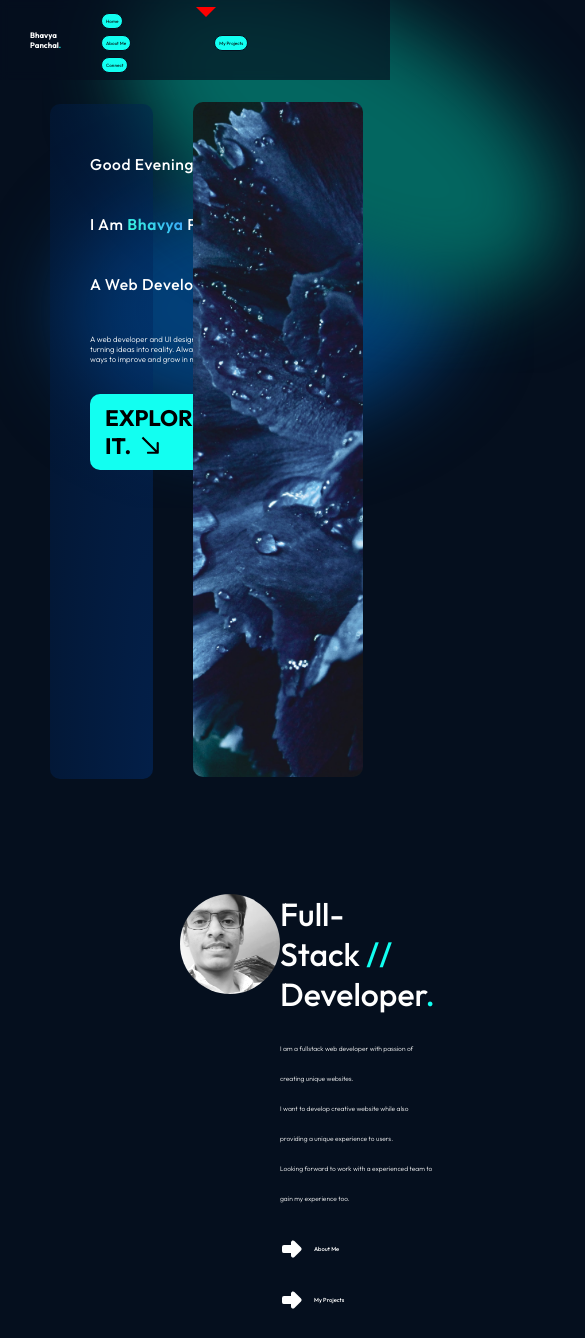
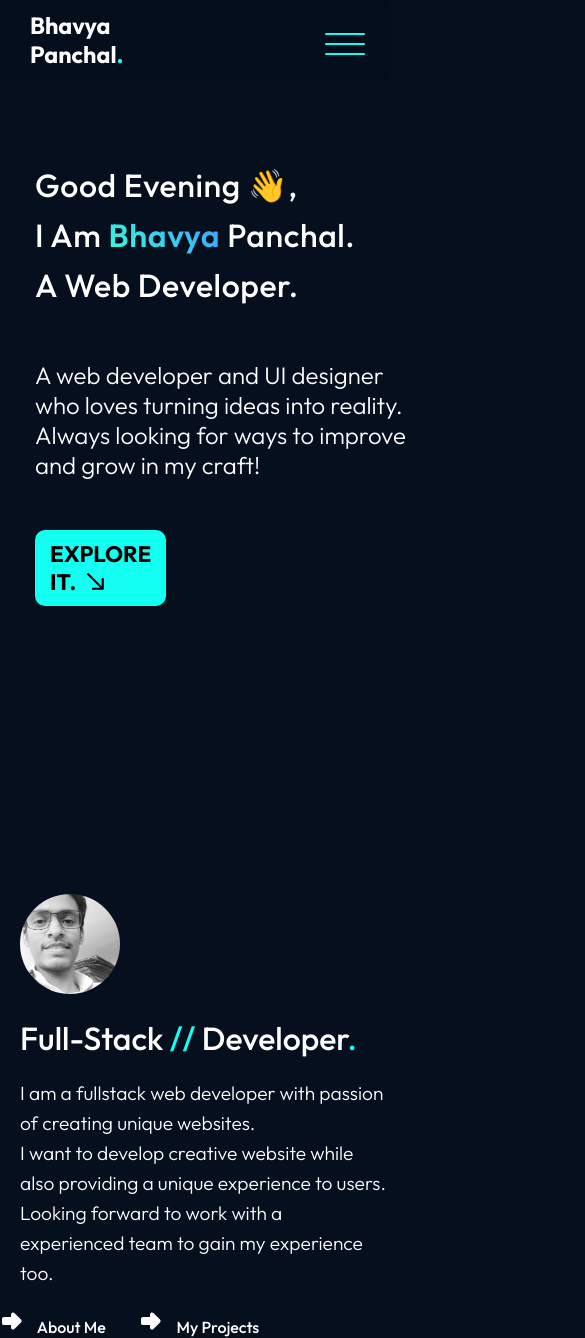
Before and after one commit to panchalbhavya2210/svelte-portfolio, a SvelteKit app: page / in a window 390 px wide. Shown: the top 1338 px of the page, 585 px wide, since content can reach past the window. Before the commit the page ends 1316 px from the top, so only its background shows below. Built offline with nearby package versions, Linux system fonts and the light colour scheme.

Commit message:
commit svelte

```diff
--- a/src/routes/Header.svelte
+++ b/src/routes/Header.svelte
@@ -10,15 +10,44 @@
     </div>
 
     <div class="navLinks">
-      <div
-        class="aria"
-        aria-current={$page.url.pathname === "/" ? "page" : undefined}
+      <a href="/"
+        ><button
+          class="btn items aria"
+          aria-current={$page.url.pathname === "/" ? "page" : undefined}
+          >Home</button
+        ></a
       >
-        <a href="/"><button class="btn items">Home</button></a>
+      <a href="/about"
+        ><button
+          class="btn items aria"
+          aria-current={$page.url.pathname === "/about" ? "page" : undefined}
+          >About Me</button
+        ></a
+      >
+      <a href="/myprojects"
+        ><button
+          class="btn items aria"
+          aria-current={$page.url.pathname === "/myprojects"
+            ? "page"
+            : undefined}>My Projects</button
+        ></a
+      >
+      <a href="/myprojects"
+        ><button
+          class="btn items aria"
+          aria-current={$page.url.pathname === "/contactme"
+            ? "page"
+            : undefined}>Connect</button
+        ></a
+      >
+    </div>
+
+    <div class="hamBurger">
+      <div class="hamburgerDesign">
+        <div class="barOne one" />
+        <div class="barOne two" />
+        <div class="barOne thi" />
       </div>
-      <a href="/about"><button class="btn items">About Me</button></a>
-      <a href="/myprojects"><button class="btn items">My Projects</button></a>
-      <a href="/myprojects"><button class="btn items">Connect</button></a>
     </div>
   </div>
 </header>
@@ -53,6 +82,7 @@
     margin: 0 40px 0 0;
   }
   button {
+    position: relative;
     margin: 0 40px 0 40px;
     background-color: var(--bright-blue);
     padding: 1vw;
@@ -71,18 +101,35 @@
     border: 1px solid var(--bright-blue);
     background-color: var(--body-color);
   }
-  .aria {
-    position: relative;
+
+  .aria[aria-current="page"] {
+    color: #fff;
+    border: 1px solid var(--bright-blue);
+    background-color: var(--body-color);
   }
-  .aria[aria-current="page"]::before {
-    --size: 6px;
-    content: "";
-    width: 0;
-    height: 0;
-    position: absolute;
-    top: 0;
-    left: calc(50% - 10px);
-    border: 10px solid transparent;
-    border-top: 10px solid #f00;
+  .hamBurger {
+    display: none;
+  }
+  @media only screen and (max-width: 675px) {
+    .navLinks {
+      display: none;
+    }
+    .myNameLogo {
+      font-size: 3vw;
+      margin: 0 0 0 30px;
+    }
+    .hamBurger {
+      display: block;
+      width: 50px;
+      height: 30px;
+      margin: 0 20px 0 0;
+    }
+    .barOne {
+      width: 40px;
+      height: 2px;
+      background-color: var(--bright-blue);
+      margin: 8px auto;
+      border-radius: 10px;
+    }
   }
 </style>
--- a/src/routes/aboutshort.svelte
+++ b/src/routes/aboutshort.svelte
@@ -114,4 +114,34 @@
       brightness(103%) contrast(102%);
     transform: translatex(5px);
   }
+
+  @media only screen and (max-width: 675px) {
+    .aboutMeInShort {
+      display: block;
+      margin: 50px 0 0 0;
+      width: 100%;
+    }
+    .firstPhoto {
+      margin: 20px;
+    }
+    .secondDivDetails {
+      width: 100%;
+
+      margin: 0 0 0 0;
+    }
+    .secondDivDetails h1 {
+      margin: 0 0 0 20px;
+    }
+    .secondDivDetails p {
+      font-size: 1.2rem;
+      margin: 0 0 0 20px;
+    }
+    .flex {
+      display: block;
+      align-items: center;
+    }
+    .designBtn a {
+      font-size: 1rem;
+    }
+  }
 </style>
--- a/src/routes/hero.svelte
+++ b/src/routes/hero.svelte
@@ -152,5 +152,35 @@
     font-weight: 600;
   }
   @media only screen and (max-width: 675px) {
+    .mainDisplayFlex {
+      display: block;
+      width: 100%;
+    }
+    .detailsContainer {
+      display: none;
+      margin: auto;
+      width: 110%;
+    }
+    .myDetailsInShort {
+      width: 100%;
+      margin: 90px 0 0 -15px;
+      font-size: 2rem;
+      line-height: 50px;
+    }
+    .myDetailsInSummary {
+      width: 100%;
+      font-size: 1.5rem;
+      margin: 50px 0 0 -15px;
+    }
+    .exploreBtn {
+      margin: 50px 0 0 -15px;
+    }
+    .anotherChild {
+      width: 100%;
+    }
+    .positonAbsoluteImg,
+    .imageContainer {
+      display: none;
+    }
   }
 </style>
```
